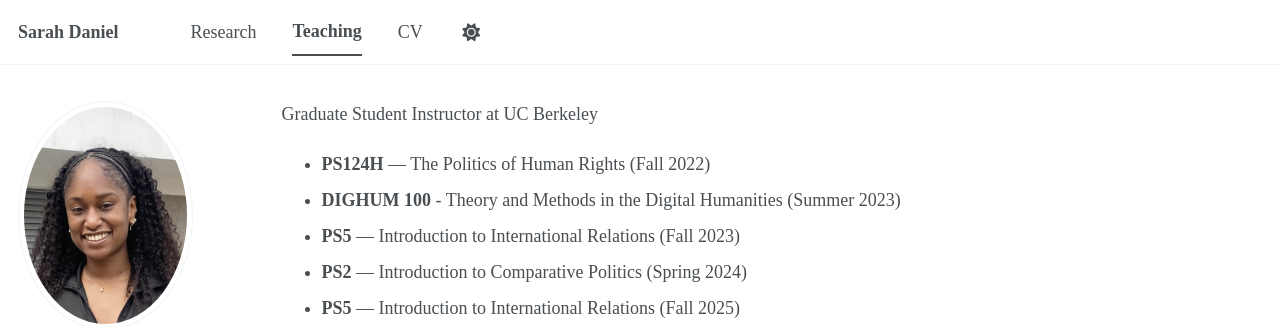
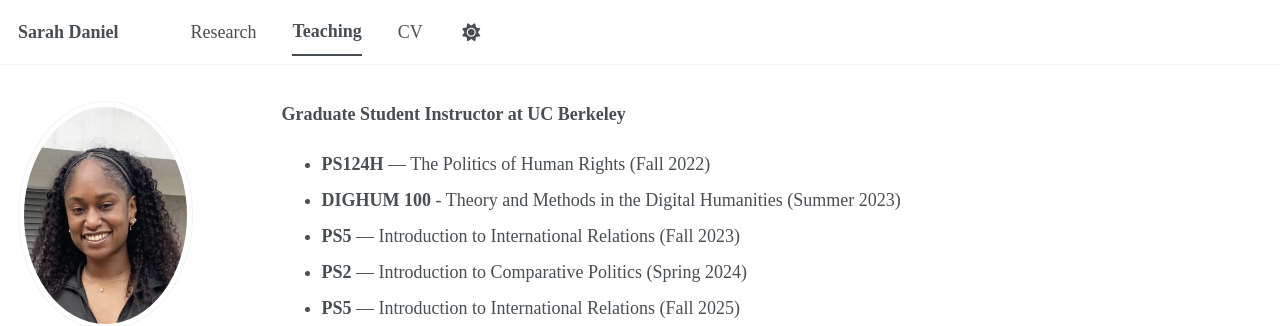
Before and after one commit to SarahDaniel1/SarahDaniel1.github.io, a Jekyll site: the page built from _pages/teaching.md, in a window 1280 px wide. Shown: the top 326 px of the page. Built offline with Jekyll 4.4.1, drawn with Linux system fonts in a browser that asks for light colours; a script bundle is joined from its source files by our own code; library files that are not in the unit come from our copies.

```diff
--- a/_pages/teaching.md
+++ b/_pages/teaching.md
@@ -4,7 +4,7 @@ layout: single
 author_profile: true
 ---
 
-Graduate Student Instructor at UC Berkeley
+**Graduate Student Instructor at UC Berkeley**
 
 - **PS124H** — The Politics of Human Rights (Fall 2022)
 - **DIGHUM 100** - Theory and Methods in the Digital Humanities (Summer 2023)
```
